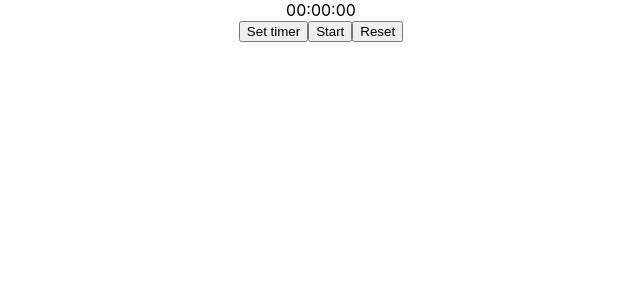
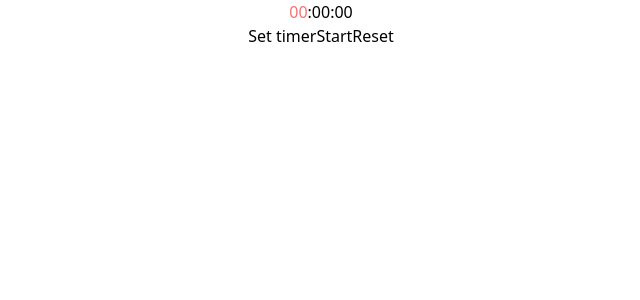
Before and after one commit to jadeasmus/web-timer, a React (Create React App) app: page / in a window 1280 px wide. Shown: the top 300 px of the page, without its empty margins (319-959 px from the left). Built offline with nearby package versions, Linux system fonts and the light colour scheme.

Commit message:
Set up tailwindcss

```diff
--- /dev/null
+++ b/craco.config.js
@@ -0,0 +1,11 @@
+// craco.config.js
+module.exports = {
+    style: {
+      postcss: {
+        plugins: [
+          require('tailwindcss'),
+          require('autoprefixer'),
+        ],
+      },
+    },
+  }
--- a/src/App.js
+++ b/src/App.js
@@ -57,8 +57,8 @@
   return (
     <div className="App">
 
-      <div className='time'>
-        <span className="hour">{hour}</span>
+      <div className=''>
+        <span className="text-red-400">{hour}</span>
           <span>:</span>
         <span className="minute">{minute}</span>
           <span>:</span>
--- a/src/index.css
+++ b/src/index.css
@@ -1,13 +1,3 @@
-body {
-  margin: 0;
-  font-family: -apple-system, BlinkMacSystemFont, 'Segoe UI', 'Roboto', 'Oxygen',
-    'Ubuntu', 'Cantarell', 'Fira Sans', 'Droid Sans', 'Helvetica Neue',
-    sans-serif;
-  -webkit-font-smoothing: antialiased;
-  -moz-osx-font-smoothing: grayscale;
-}
-
-code {
-  font-family: source-code-pro, Menlo, Monaco, Consolas, 'Courier New',
-    monospace;
-}
+@tailwind base;
+@tailwind components;
+@tailwind utilities;
--- a/src/index.js
+++ b/src/index.js
@@ -2,7 +2,6 @@
 import ReactDOM from 'react-dom';
 import './index.css';
 import App from './App';
-import reportWebVitals from './reportWebVitals';
 
 ReactDOM.render(
   <React.StrictMode>
@@ -10,8 +9,3 @@
   </React.StrictMode>,
   document.getElementById('root')
 );
-
-// If you want to start measuring performance in your app, pass a function
-// to log results (for example: reportWebVitals(console.log))
-// or send to an analytics endpoint. Learn more: https://bit.ly/CRA-vitals
-reportWebVitals();
--- /dev/null
+++ b/tailwind.config.js
@@ -0,0 +1,11 @@
+module.exports = {
+  purge: ['./src/**/*.{js,jsx,ts,tsx}', './public/index.html'],
+  darkMode: false, // or 'media' or 'class'
+  theme: {
+    extend: {},
+  },
+  variants: {
+    extend: {},
+  },
+  plugins: [],
+}
```
Also changed, not shown: package.json (+9 -3 lines), src/App.css (line endings or trailing spaces), 2 other files (tests, documents, lock files or other folders).
